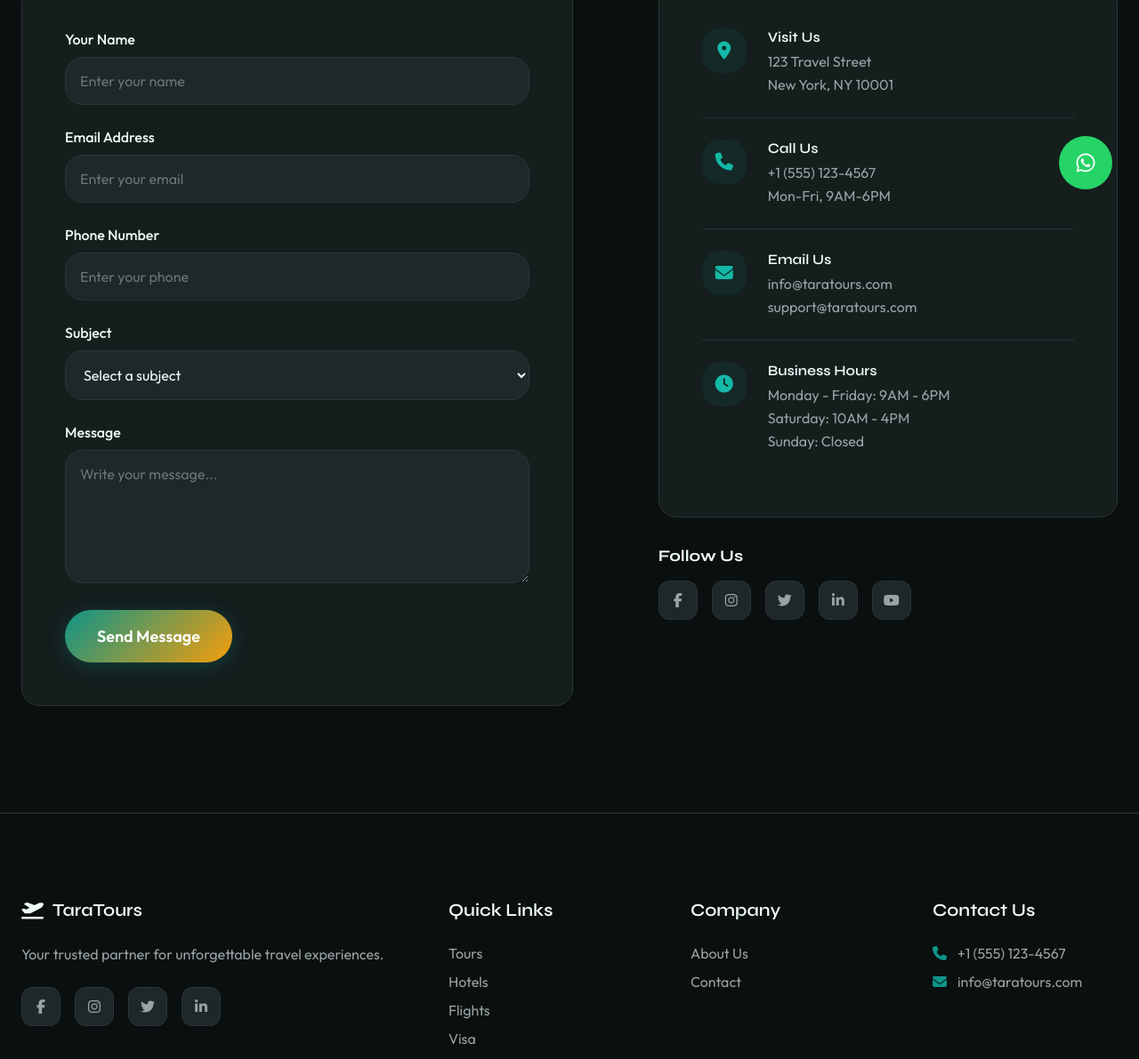
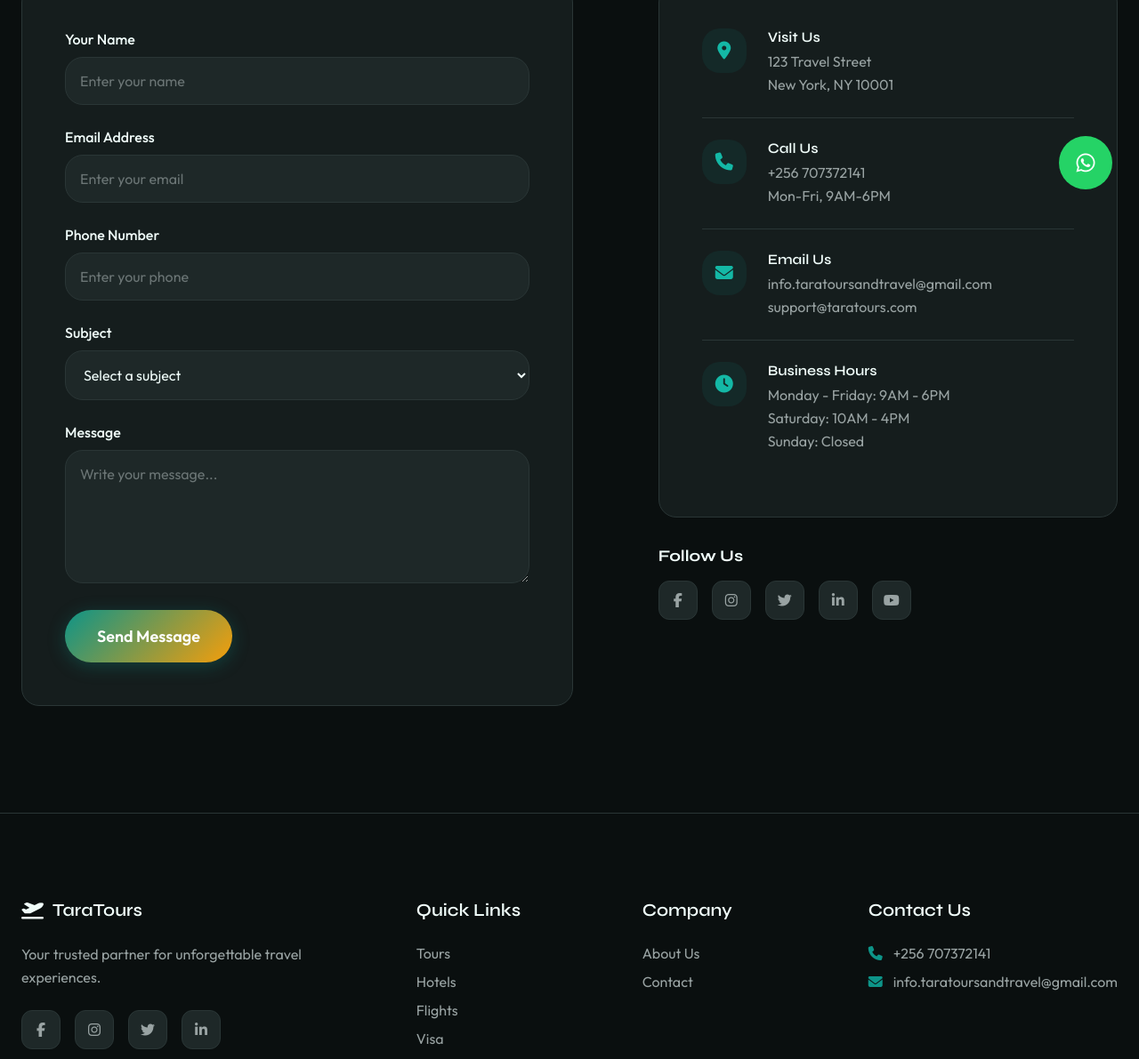
Before and after one commit to nyakairujumae/taratours, a website: page contact.html in a window 1280 px wide. Shown: the part 557-1748 px from the top of the page at 89% size. Drawn offline with Linux system fonts and the light colour scheme.

Commit message:
Updated contact.html

```diff
--- a/contact.html
+++ b/contact.html
@@ -116,7 +116,7 @@
               </div>
               <div>
                 <h4>Call Us</h4>
-                <p>+1 (555) 123-4567<br>Mon-Fri, 9AM-6PM</p>
+                <p>+256 707372141<br>Mon-Fri, 9AM-6PM</p>
               </div>
             </div>
 
@@ -126,7 +126,7 @@
               </div>
               <div>
                 <h4>Email Us</h4>
-                <p>info@taratours.com<br>support@taratours.com</p>
+                <p>info.taratoursandtravel@gmail.com<br>support@taratours.com</p>
               </div>
             </div>
 
@@ -191,8 +191,8 @@
         <div class="footer-section">
           <h3>Contact Us</h3>
           <ul class="footer-links">
-            <li><i class="fas fa-phone"></i> +1 (555) 123-4567</li>
-            <li><i class="fas fa-envelope"></i> info@taratours.com</li>
+            <li><i class="fas fa-phone"></i> +256 707372141</li>
+            <li><i class="fas fa-envelope"></i> info.taratoursandtravel@gmail.com</li>
           </ul>
         </div>
       </div>
```
